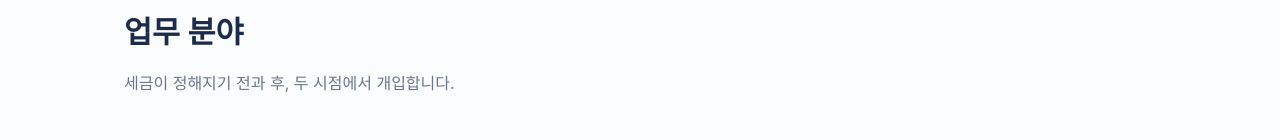
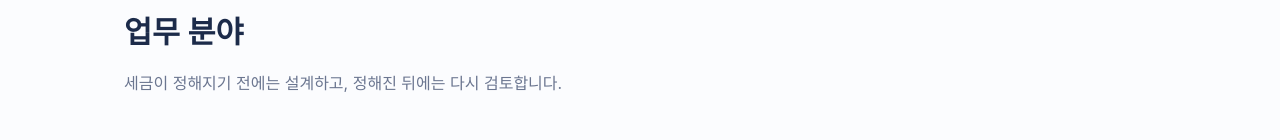
Before and after one commit to khseong16/haeseong-homepage, a plain HTML site: page index.html in a window 1280 px wide. Shown: the part 772-912 px from the top of the page. Drawn offline with Linux system fonts and the light colour scheme; a web font is replaced by a local one.

Commit message:
Add files via upload

```diff
--- a/index.html
+++ b/index.html
@@ -211,7 +211,7 @@ footer small{display:block;margin-top:16px;color:#7E8BAB}
     <div class="sec-head">
       <div class="sec-label"><span class="dia"></span>SERVICES</div>
       <h2 class="serif">업무 분야</h2>
-      <p class="sec-desc">세금이 정해지기 전과 후, 두 시점에서 개입합니다.</p>
+      <p class="sec-desc">세금이 정해지기 전에는 설계하고, 정해진 뒤에는 다시 검토합니다.</p>
     </div>
     <div class="svc-grid">
       <div class="svc"><h3><span class="dia"></span>가족법인 설립 · 운영</h3><p>가족법인이 맞는지 판단부터 지분 구조, 설립, 설립 후 운영과 배당·급여 설계까지 담당합니다.</p></div>
```
